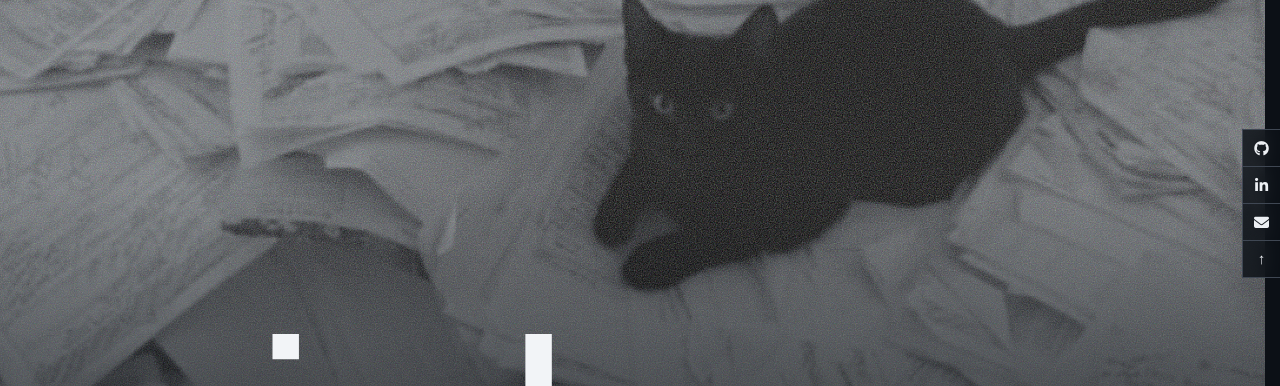
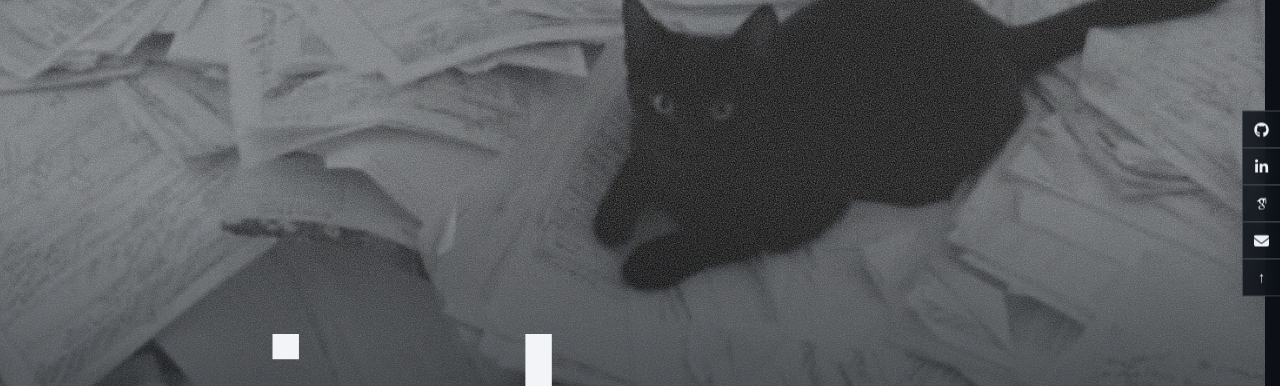
Before and after one commit to minovermax/minovermax.github.io, a Jekyll site: the page built from _pages/about.md, in a window 1280 px wide. Shown: the part 246-632 px from the top of the page. Built offline with Jekyll 4.4.1, drawn with Linux system fonts in a browser that asks for light colours; some of the changed text lies outside the part shown.

Commit message:
Link Google Scholar across the site
Set author.googlescholar and show it in the homepage research footnote,
the research page, the CV actions, a contact tile and the side rail
(Academicons glyph). An odd last contact tile spans the row on phones.

Co-Authored-By: Claude Opus 5.5 <noreply@anthropic.com>

```diff
--- a/_config.yml
+++ b/_config.yml
@@ -25,7 +25,7 @@ author:
   # Academic websites (add if/when available)
   academia         :
   arxiv            :
-  googlescholar    :                   # e.g., "https://scholar.google.com/citations?user=..."
+  googlescholar    : "https://scholar.google.com/citations?user=hJtfqcQAAAAJ&hl=en"
   inspire-hep      :
   impactstory      :
   orcid            :
--- a/_layouts/default.html
+++ b/_layouts/default.html
@@ -21,6 +21,7 @@
   <aside class="rail" aria-label="Elsewhere">
     {% if site.author.github %}<a href="https://github.com/{{ site.author.github }}" aria-label="GitHub"><i class="ico ico--gh" aria-hidden="true"></i></a>{% endif %}
     {% if site.author.linkedin %}<a href="https://www.linkedin.com/in/{{ site.author.linkedin }}" aria-label="LinkedIn"><i class="ico ico--in" aria-hidden="true"></i></a>{% endif %}
+    {% if site.author.googlescholar %}<a href="{{ site.author.googlescholar }}" aria-label="Google Scholar"><i class="ico ico--scholar" aria-hidden="true"></i></a>{% endif %}
     {% if site.author.email %}<a href="mailto:{{ site.author.email }}" aria-label="Email"><i class="ico ico--mail" aria-hidden="true"></i></a>{% endif %}
     <a href="#top" aria-label="Back to top"><span aria-hidden="true">↑</span></a>
   </aside>
--- a/_layouts/home.html
+++ b/_layouts/home.html
@@ -85,7 +85,7 @@ layout: default
   <ol class="pubs" reversed>
     {% for pub in pubs offset: 1 %}{% include site/pub-row.html pub=pub %}{% endfor %}
   </ol>
-  <p class="footnote mono muted"><a href="{{ '/research/' | relative_url }}">all research →</a></p>
+  <p class="footnote mono muted"><a href="{{ '/research/' | relative_url }}">all research →</a>{% if author.googlescholar %} <span aria-hidden="true">·</span> <a href="{{ author.googlescholar }}">google scholar ↗</a>{% endif %}</p>
 </section>
 
 <section class="sec wrap" id="work">
@@ -172,6 +172,12 @@ layout: default
         <span class="tile__bottom"><span class="tile__name">email</span><span class="tile__sub mono">{{ author.email }}</span></span>
       </a>
       {% endif %}
+      {% if author.googlescholar %}
+      <a class="tile tile--link" href="{{ author.googlescholar }}">
+        <span class="tile__top"><i class="ico ico--scholar" aria-hidden="true"></i><span class="tile__arrow" aria-hidden="true">↗</span></span>
+        <span class="tile__bottom"><span class="tile__name">scholar</span><span class="tile__sub mono">google scholar</span></span>
+      </a>
+      {% endif %}
       {% if author.github %}
       <a class="tile tile--link" href="https://github.com/{{ author.github }}">
         <span class="tile__top"><i class="ico ico--gh" aria-hidden="true"></i><span class="tile__arrow" aria-hidden="true">↗</span></span>
--- a/_pages/cv.html
+++ b/_pages/cv.html
@@ -14,6 +14,7 @@ note: "curriculum vitae"
 <div class="links cv-actions">
   <a class="btn btn--solid" href="{{ '/min-lee-resume/resume.pdf' | relative_url }}">download pdf <span aria-hidden="true">▸</span></a>
   <a class="chip" href="{{ '/min-lee-resume/' | relative_url }}">web resume <span aria-hidden="true">↗</span></a>
+  {% if site.author.googlescholar %}<a class="chip" href="{{ site.author.googlescholar }}">google scholar <span aria-hidden="true">↗</span></a>{% endif %}
   {% if site.author.email %}<a class="chip" href="mailto:{{ site.author.email }}">email <span aria-hidden="true">↗</span></a>{% endif %}
 </div>
 
--- a/assets/css/site.css
+++ b/assets/css/site.css
@@ -6,6 +6,12 @@
 @font-face {
   font-family: "fa-brands";
   src: url("../webfonts/fa-brands-400.woff2") format("woff2");
+  font-display: block;
+}
+
+@font-face {
+  font-family: "academicons";
+  src: url("../fonts/academicons.woff") format("woff");
   font-display: block;
 }
 
@@ -175,7 +181,7 @@ ol {
   transform: none;
 }
 
-/* ---------- icons (Font Awesome glyphs from assets/webfonts) ---------- */
+/* ---------- icons (Font Awesome + Academicons glyphs from assets/) ---------- */
 
 .ico {
   display: inline-block;
@@ -198,6 +204,11 @@ ol {
   font-family: "fa-solid";
   font-weight: 900;
   content: "\f0e0";
+}
+
+.ico--scholar::before {
+  font-family: "academicons";
+  content: "\e9d4";
 }
 
 .ico--doc::before {
@@ -2191,6 +2202,10 @@ ol {
     font-size: 20px;
   }
 
+  .tiles--links > :last-child:nth-child(odd) {
+    grid-column: 1 / -1;
+  }
+
   .article__nav {
     grid-template-columns: minmax(0, 1fr);
   }
```
